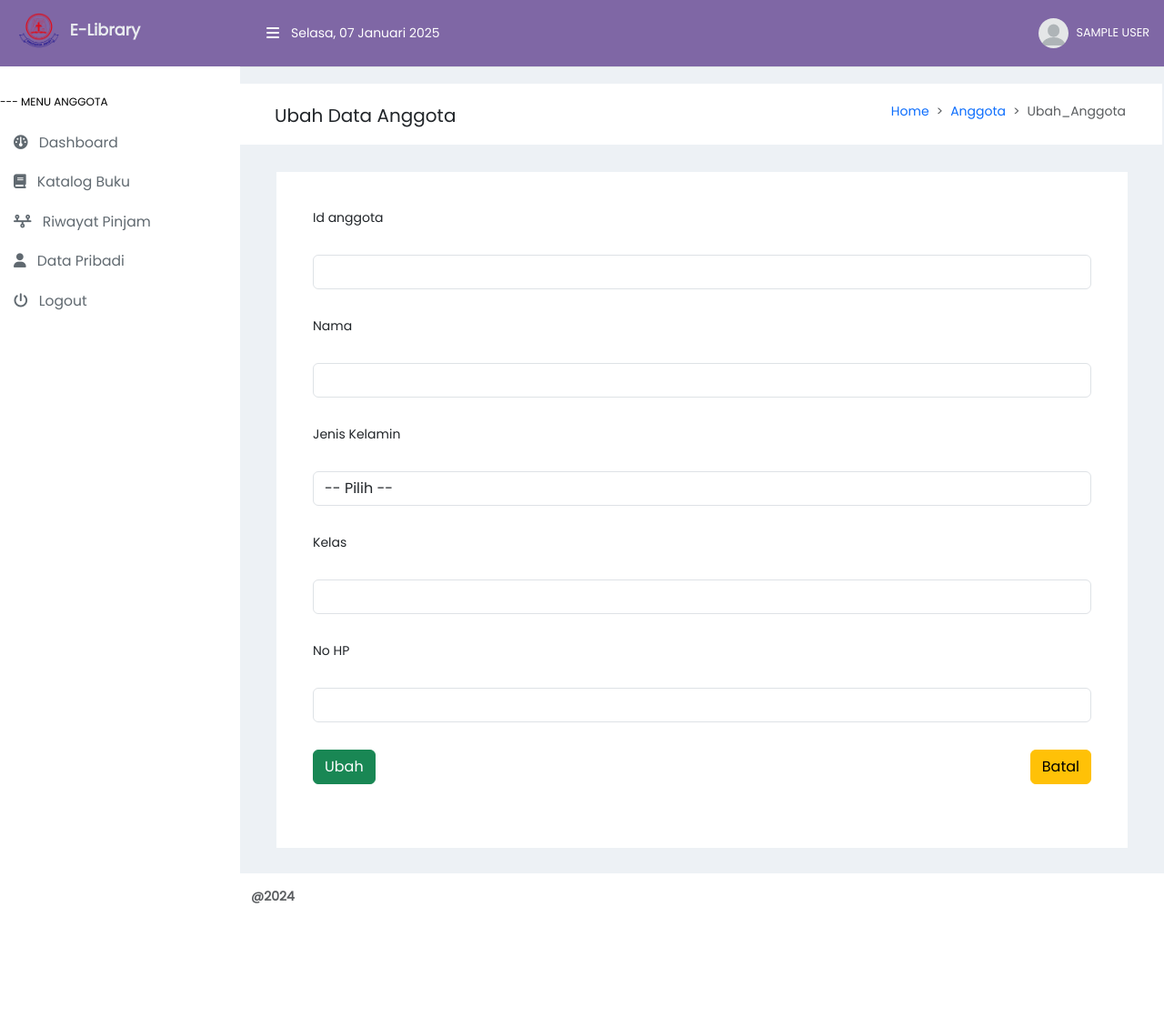
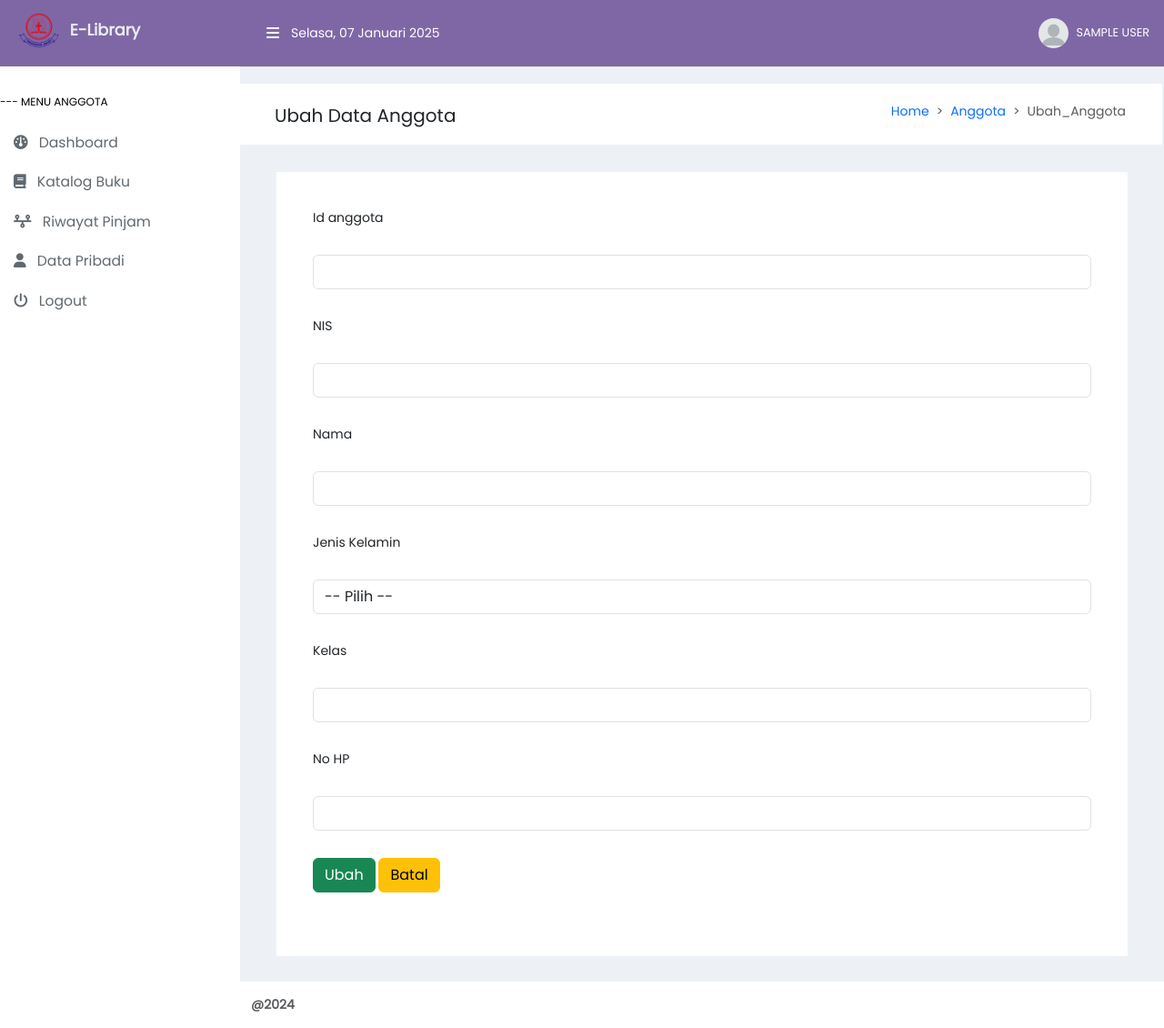
Before and after one commit to rifkyhilman/E-Library, a PHP site: page /index.php?page=edit_anggota in a window 1280 px wide. Shown: the whole page at 91% size. Before the commit the page ends 993 px from the top, so only its background shows below. Run offline with PHP 8.4, Linux system fonts and the light colour scheme; the visitor is signed in with stand-in values (Sample User, id 1); data that the repository does not hold is empty; some libraries are stand-ins or nearby versions.

Commit message:
:construction: Add data NIS
add data NIS

```diff
--- a/pages/admin/anggota/data_anggota.php
+++ b/pages/admin/anggota/data_anggota.php
@@ -23,6 +23,7 @@
 						<tr>
 							<th>No</th>
 							<th>Id Anggota</th>
+							<th>NIS</th>
 							<th>Nama</th>
 							<th>JK</th>
 							<th>Kelas</th>
@@ -42,6 +43,9 @@
 							</td>
 							<td>
 								<?php echo $data['id_anggota']; ?>
+							</td>
+							<td>
+								<?php echo $data['nis']; ?>
 							</td>
 							<td>
 								<?php echo $data['nama']; ?>
--- a/pages/admin/anggota/edit_anggota.php
+++ b/pages/admin/anggota/edit_anggota.php
@@ -24,6 +24,12 @@
                     <label>Id anggota</label>
                     <input type='text' class="form-control inpt" name="id_anggota" value="<?php echo $data_cek['id_anggota']; ?>"
                         readonly/>
+                </div>
+
+                <div class="form-group">
+                    <label>NIS</label>
+                    <input type='number' class="form-control inpt" name="nis" value="<?php echo $data_cek['nis']; ?>"
+                    />
                 </div>
 
                 <div class="form-group">
@@ -61,8 +67,10 @@
 
             </div>
             <div class="box-footer btn-box">
-                <input type="submit" name="Ubah" value="Ubah" class="btn btn-success">
-                <a href="?page=data_anggota" class="btn btn-warning">Batal</a>
+                <div>
+                    <input type="submit" name="Ubah" value="Ubah" class="btn btn-success">
+                    <a href="?page=data_anggota" class="btn btn-warning">Batal</a>
+                </div>
             </div>
         </form>
     </div>
@@ -74,6 +82,7 @@
 if (isset ($_POST['Ubah'])){
     //mulai proses ubah
     $sql_ubah = "UPDATE tb_anggota SET
+    	nis='".$_POST['nis']."',
 		nama='".$_POST['nama']."',
 		jekel='".$_POST['jekel']."',
 		kelas='".$_POST['kelas']."',
--- a/pages/user/profile.php
+++ b/pages/user/profile.php
@@ -41,6 +41,11 @@
                     <label>Id anggota</label>
                     <input type='text' class="form-control inpt" name="id_anggota" value="<?php echo $data_cek['id_anggota']; ?>"
                         readonly/>
+                </div>
+                <div class="form-group">
+                    <label>NIS</label>
+                    <input type='number' class="form-control inpt" name="nis" value="<?php echo $data_cek['nis']; ?>"
+                    />
                 </div>
                 <div class="form-group">
                     <label>Nama</label>
@@ -92,6 +97,7 @@
 
 if (isset ($_POST['Ubah'])){
     $sql_ubah = "UPDATE tb_anggota SET
+		nis='".$_POST['nis']."',
 		nama='".$_POST['nama']."',
 		jekel='".$_POST['jekel']."',
 		kelas='".$_POST['kelas']."',
```
Also changed, not shown: pages/admin/anggota/add_anggota.php (+11 -4 lines), images/profile/formal.jpeg (deleted), images/profile/profile.jpeg (deleted).
